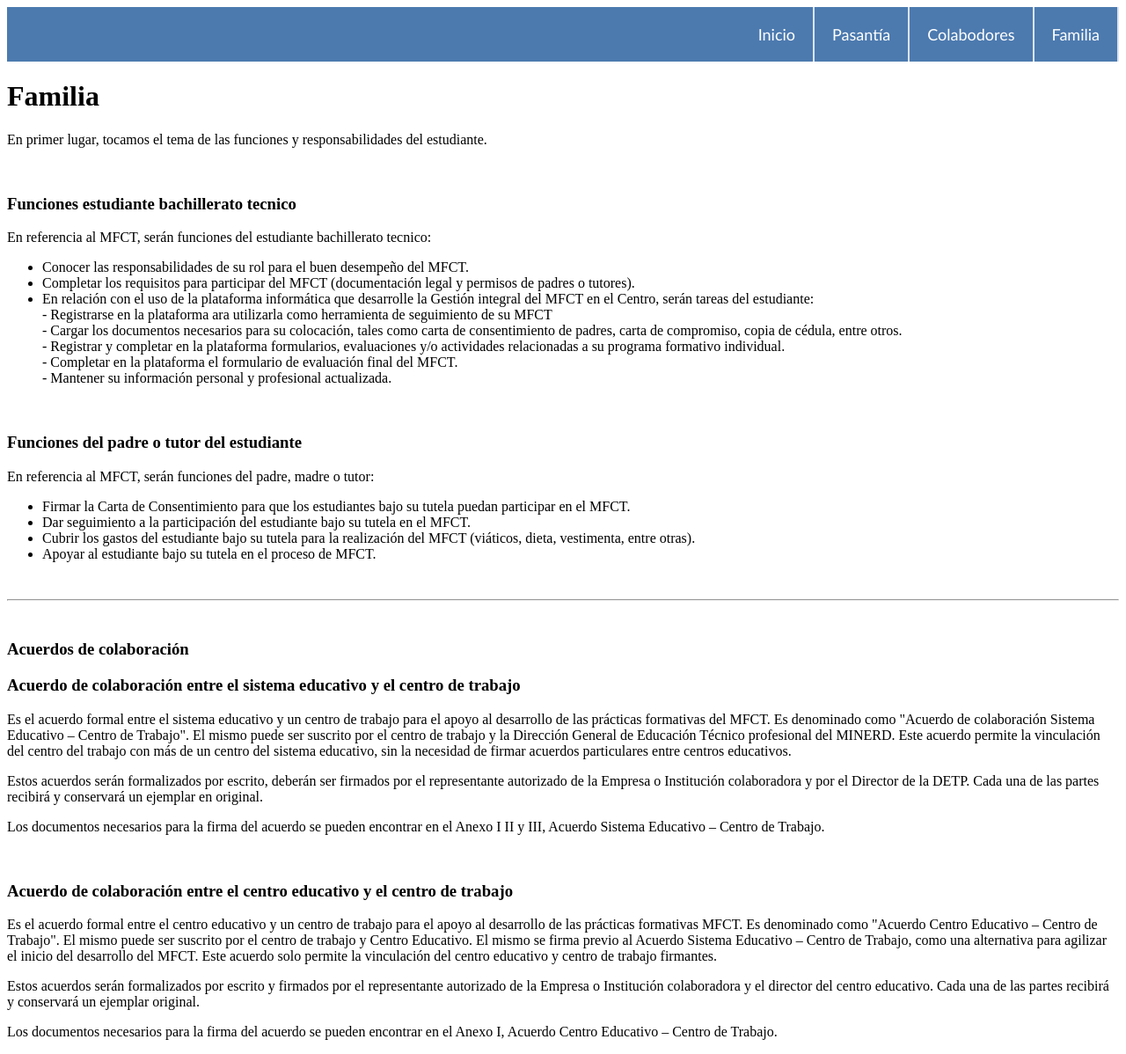
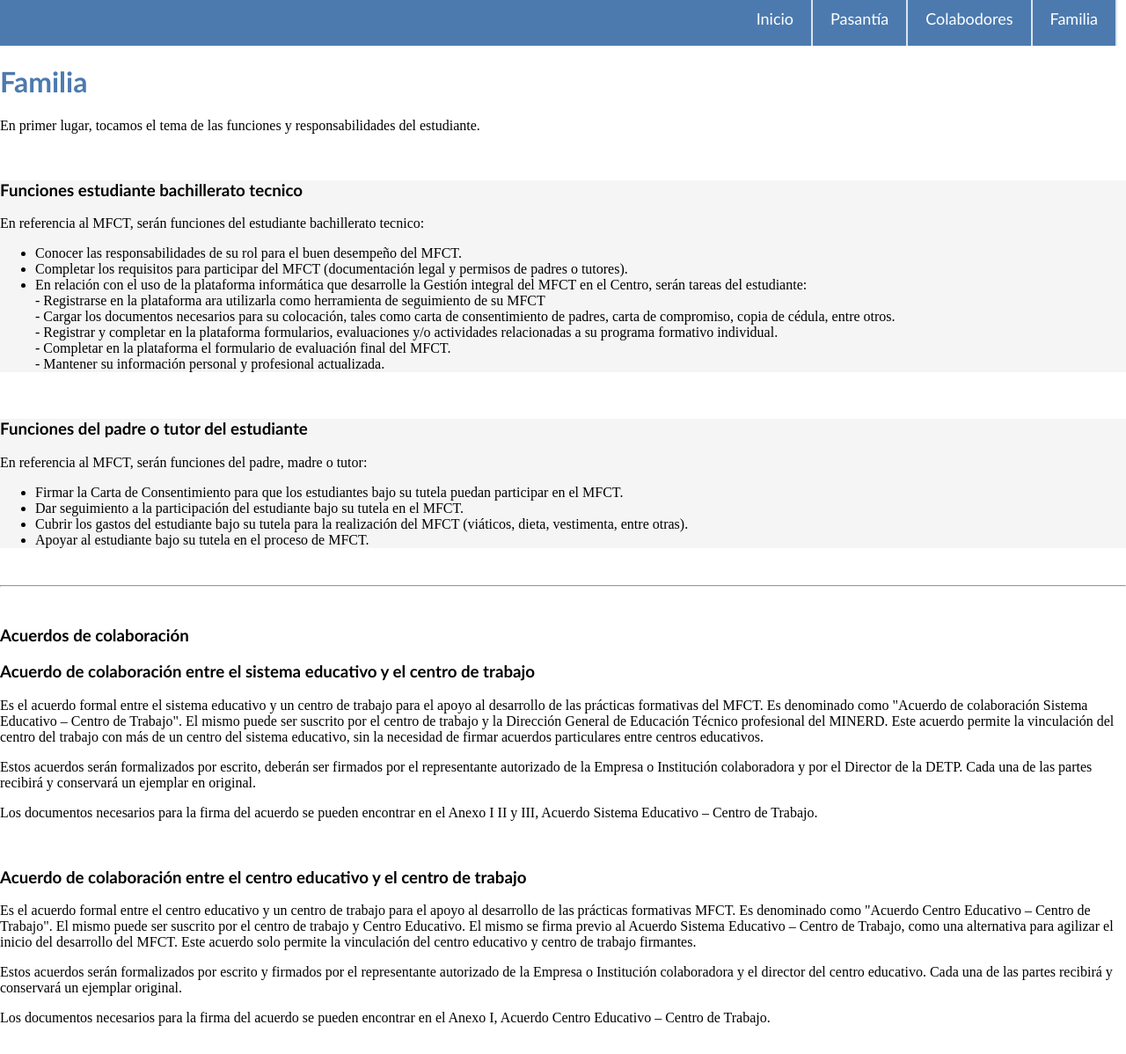
Before and after one commit to alexa111119/practica_equipo2, a PHP site: page /familia.html in a window 1280 px wide. Shown: the whole page at 88% size. After the commit the page ends 1166 px from the top, so only its background shows below. Run offline with PHP 8.4, Linux system fonts and the light colour scheme.

Commit message:
Añadido estilo

```diff
--- a/css/familia.css
+++ b/css/familia.css
@@ -1,6 +1,9 @@
 header{
     width: 100%;
     background-color: #4c7aaf;
+    margin-top: -10px;
+    margin-left: -10px;
+    margin-right: -20px
 }
 
 .menu ul{
@@ -29,3 +32,29 @@ header{
     color: white;
     text-decoration: none;
 }
+
+body {
+    margin: 0px;
+    padding: 0px;
+    box-sizing: border-box;
+}
+
+.contenido {
+    text-align: justify;
+    max-width: 1000px;
+    padding: 20px;
+    margin: 0 auto;
+}
+
+h3 {
+    font-family:'Gill Sans', 'Gill Sans MT', Calibri, 'Trebuchet MS', sans-serif
+}
+
+h1 {
+    font-family:'Gill Sans', 'Gill Sans MT', Calibri, 'Trebuchet MS', sans-serif;
+    color: #4c7aaf;
+}
+
+div {
+    background-color:rgb(245, 245, 245);
+}
```
